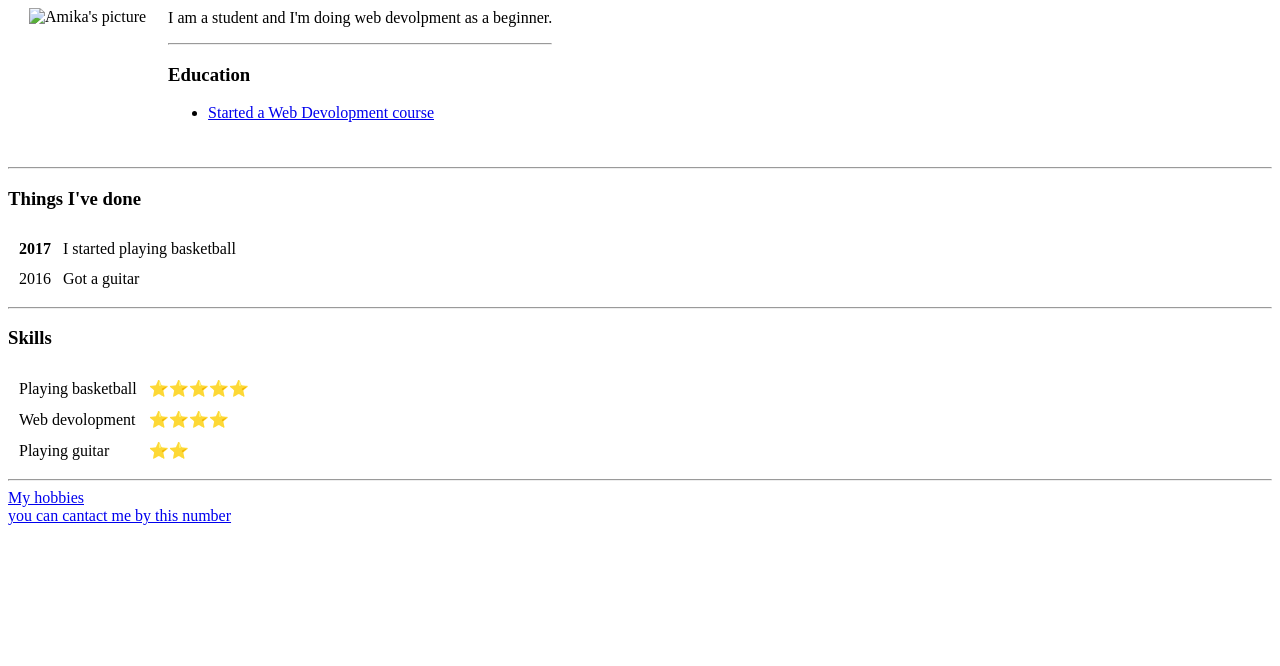
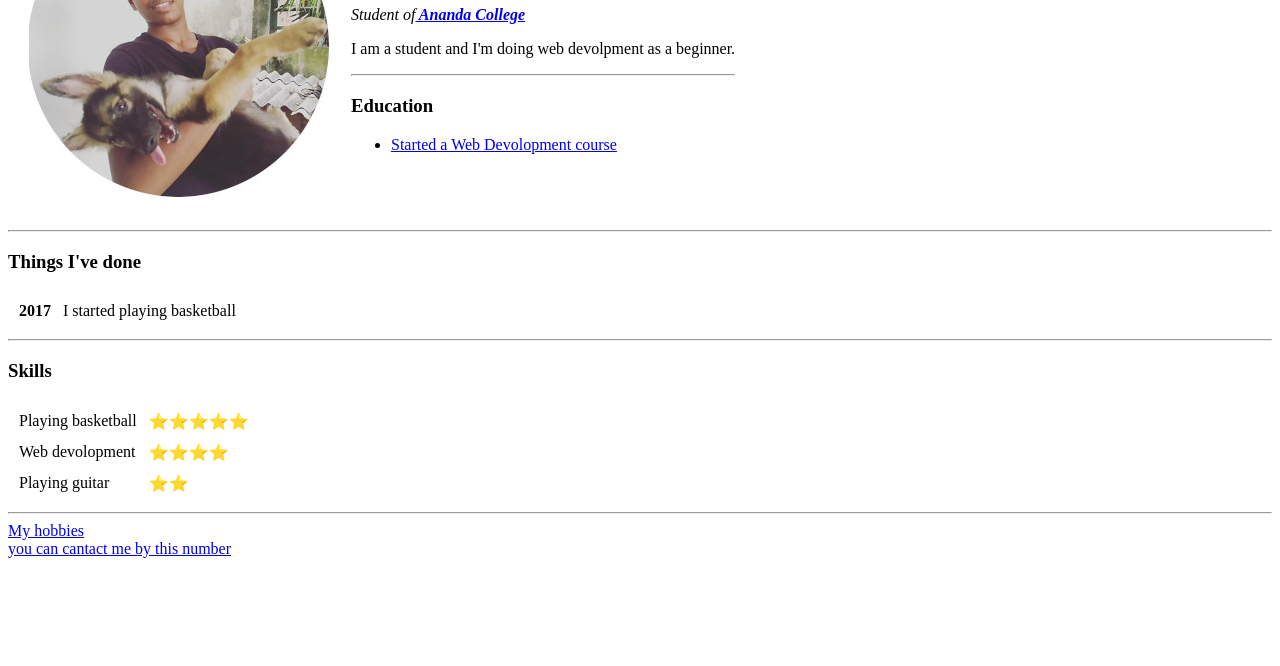
Before and after one commit to amikadeshapriya/cv, a plain HTML site: page index.html in a window 1280 px wide. Shown: the part 134-800 px from the top of the page. Drawn offline with Linux system fonts and the light colour scheme.

Commit message:
Add initial cv website files

```diff
--- a/index.html
+++ b/index.html
@@ -9,7 +9,7 @@
 <body>
   <table cellspacing="20">
     <tr>
-      <td> <img src="images/rudy.jpg" alt="Amika's picture"></td>
+      <td> <img src="images/desh.jpg" alt="Amika's picture"></td>
       <td>
         <h1>Amika Deshapriya</h1>
         <p><em>Student of<strong><a href="https://www.anandacollegeoba.org/"> Ananda College </a></strong></em></p>
@@ -31,10 +31,7 @@
       <td><b>2017</b></td>
       <td>I started playing basketball</td>
     </tr>
-    <tr>
-      <td>2016</td>
-      <td>Got a guitar</td>
-    </tr>
+
   </table>
   <hr>
   <h3>Skills</h3>
```
Also changed, not shown: cantact-me.html (+1 -1 lines).
